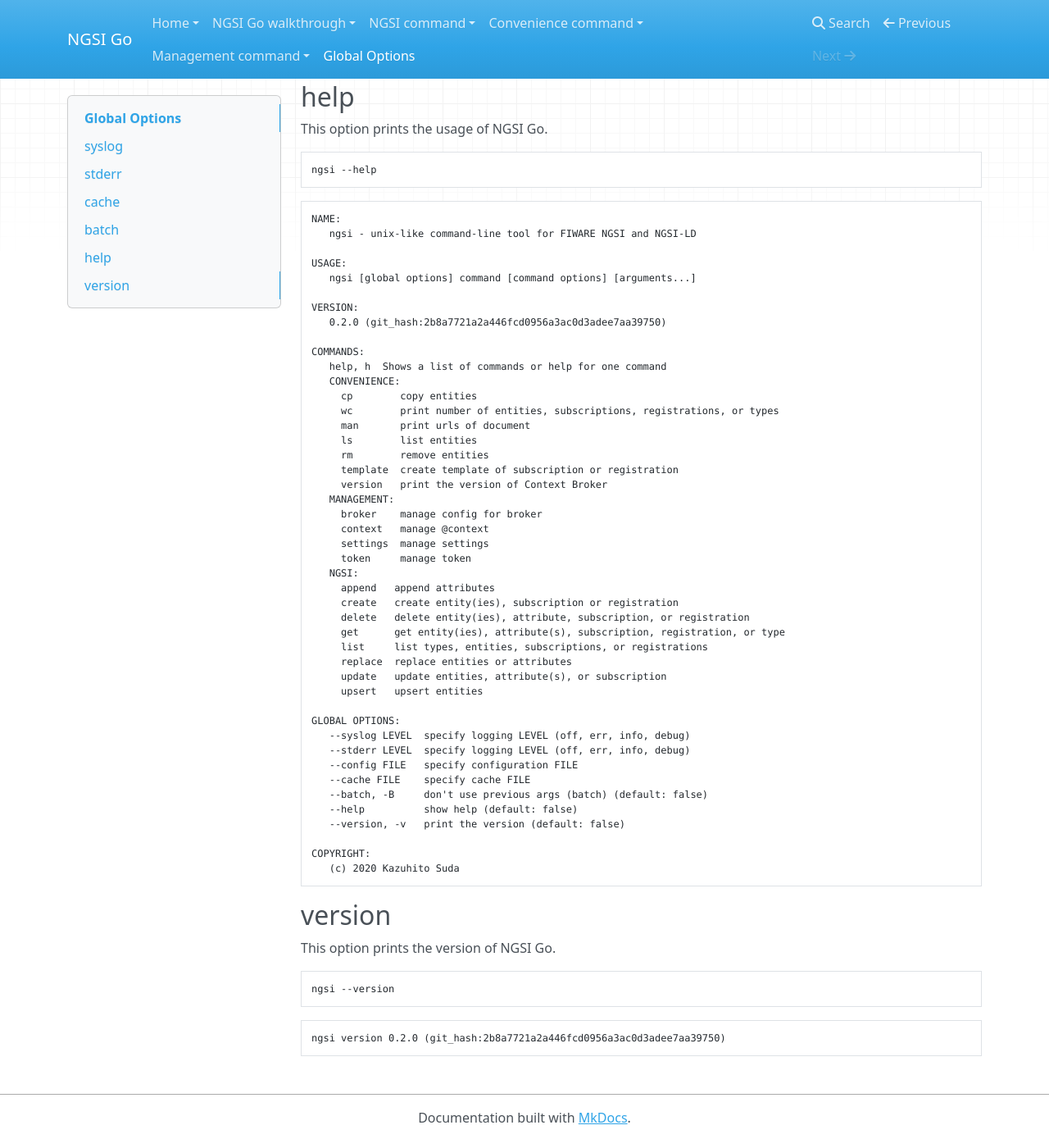
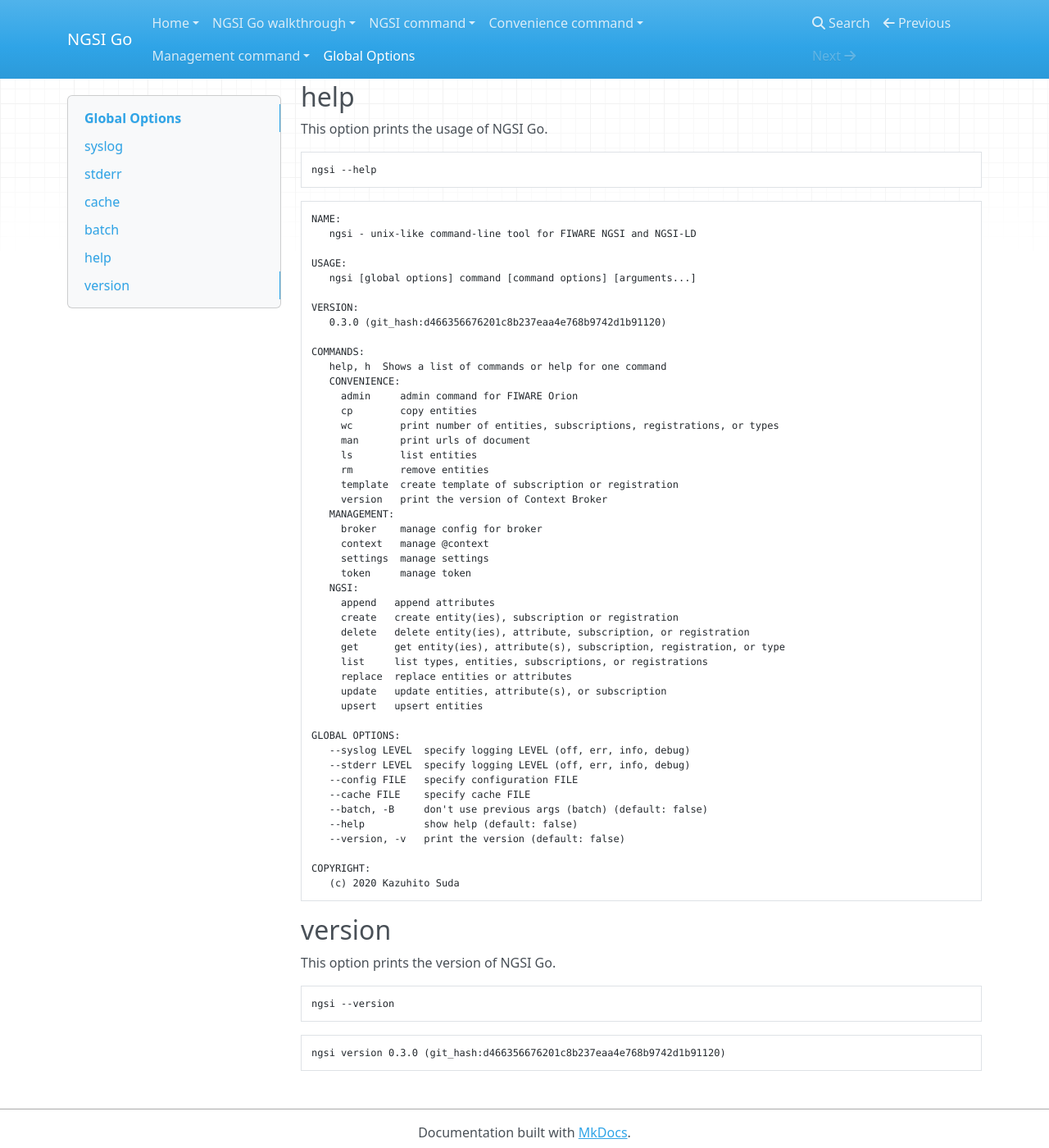
Before and after one commit to lets-fiware/ngsi-go, an MkDocs documentation site: the page built from docs/global.md, in a window 1280 px wide and 1400 px high, scrolled down 765 px. Shown: the whole window at 82% size. Built offline with MkDocs 1.6.1, drawn with Linux system fonts in a browser that asks for light colours; nearby versions of some CDN libraries.

````diff
--- a/docs/global.md
+++ b/docs/global.md
@@ -42,11 +42,12 @@
    ngsi [global options] command [command options] [arguments...]
 
 VERSION:
-   0.2.0 (git_hash:2b8a7721a2a446fcd0956a3ac0d3adee7aa39750)
+   0.3.0 (git_hash:d466356676201c8b237eaa4e768b9742d1b91120)
 
 COMMANDS:
    help, h  Shows a list of commands or help for one command
    CONVENIENCE:
+     admin     admin command for FIWARE Orion
      cp        copy entities
      wc        print number of entities, subscriptions, registrations, or types
      man       print urls of document
@@ -91,5 +92,5 @@
 ```
 
 ```text
-ngsi version 0.2.0 (git_hash:2b8a7721a2a446fcd0956a3ac0d3adee7aa39750)
+ngsi version 0.3.0 (git_hash:d466356676201c8b237eaa4e768b9742d1b91120)
 ```
````
Also changed, not shown: README.md (+7 -6 lines), docs/install.md (+5 -5 lines), 1 other file.
